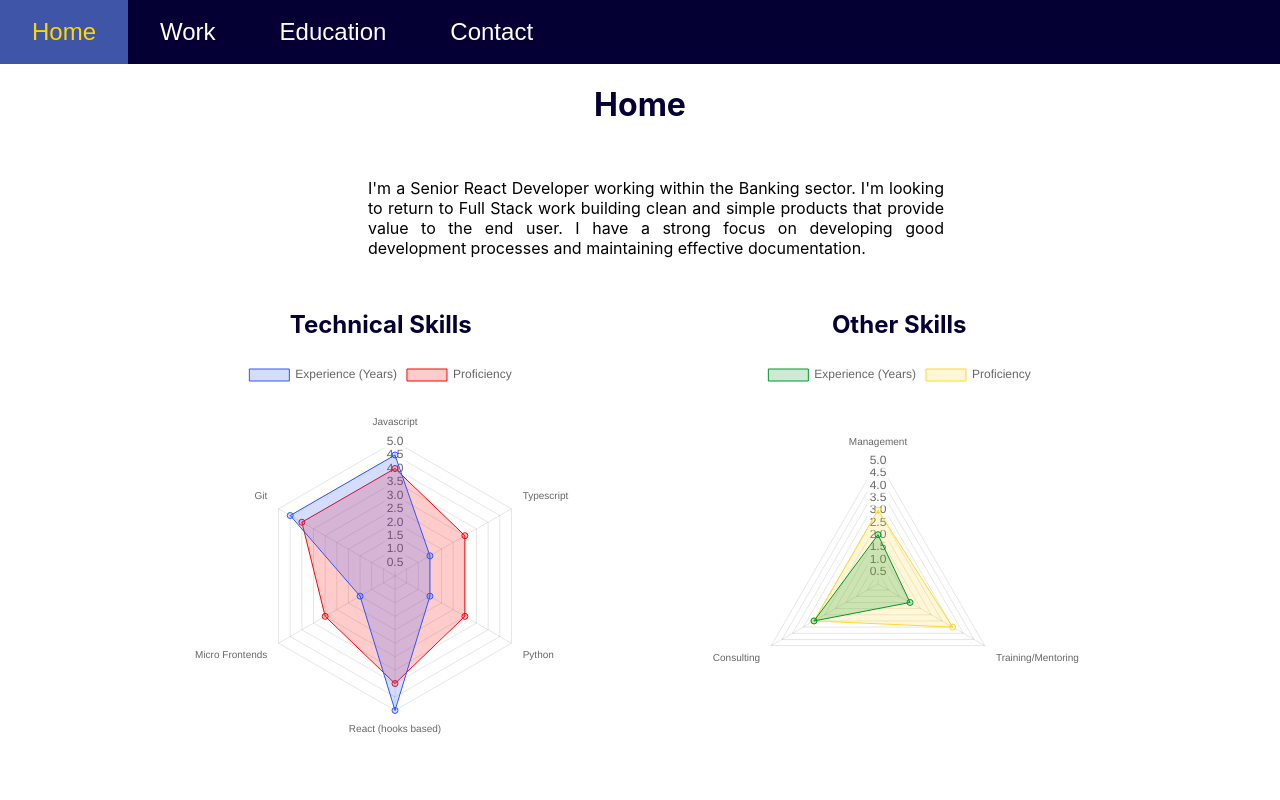
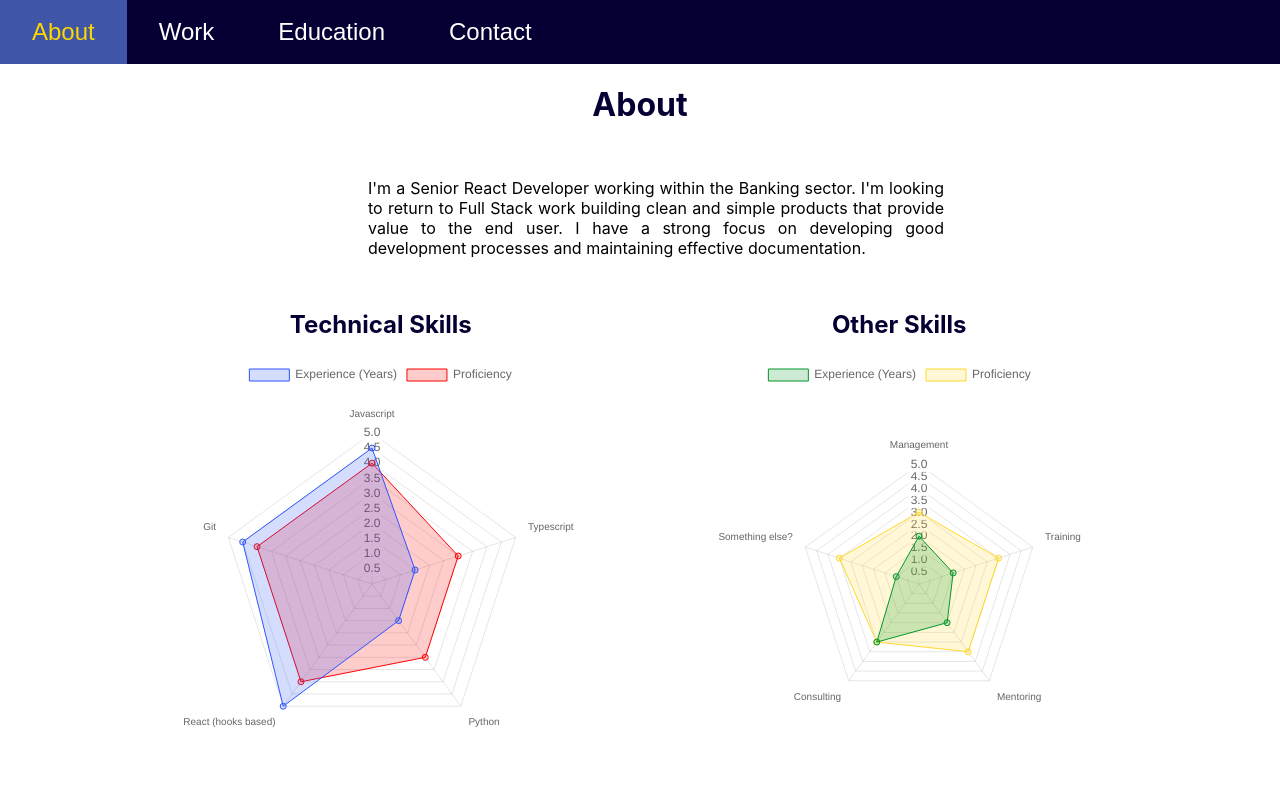
Before and after one commit to JoWilks25/Jo_Wilks_Practice_React_App, a React (Create React App) app: page /professional in a window 1280 px wide. Shown: the top 800 px of the page. Built offline with nearby package versions, Linux system fonts and the light colour scheme.

Commit message:
rename home to about, minor css changes, add cat other skills

```diff
--- a/src/routes/pro/HomePro.tsx
+++ b/src/routes/pro/HomePro.tsx
@@ -9,8 +9,7 @@ import { FaGithub, FaLinkedin } from 'react-icons/fa';
 import cssStyles from "../../styles";
 
 const PageWrapper = styled.div`
-  height: calc(100% - ${cssStyles.size.heightNavbar});
-  margin-top: ${cssStyles.size.heightNavbar};
+  height: 100%;
   display: flex;
   justify-content: flex-start;
   flex-direction: column;
@@ -55,12 +54,12 @@ const HomePro = ({ scrollId, setSelectedTab }: HomeProProps): React.ReactElement
           <a href={"https://www.linkedin.com/in/joanne-wilkins-aa3416146/"} target="_blank" style={{ padding: "1rem", textDecoration: "None", color: "#0A66C2" }}><FaLinkedin size={50} /></a>
         </Column> */}
       </Row>
-      <Row className="row" flexDirection="row" justifyContent="space-evenly" padding="0">
-        <Column className="column" width="35%" padding="0">
+      <Row className="row" flexDirection="row" justifyContent="space-evenly" padding="0" width="100%">
+        <Column className="column" width="35%" padding="0" justifyContent="center">
           <H2Styled fontColour={cssStyles.colours.navy}>Technical Skills</H2Styled>
           <RadarChart data={programmingData} options={chartOptions} />
         </Column>
-        <Column className="column" width="35%" padding="0">
+        <Column className="column" width="35%" padding="0" justifyContent="center">
           <H2Styled fontColour={cssStyles.colours.navy}>Other Skills</H2Styled>
           <RadarChart data={otherSkillsData} options={chartOptions} />
         </Column>
--- a/src/routes/pro/RadarChartData.tsx
+++ b/src/routes/pro/RadarChartData.tsx
@@ -27,18 +27,18 @@ const red = {
 }
 
 export const programmingData: any = {
-  labels: ['Javascript', 'Typescript', 'Python', 'React (hooks based)', 'Micro Frontends', 'Git'],
+  labels: ['Javascript', 'Typescript', 'Python', 'React (hooks based)', 'Git'],
   datasets: [
     {
       label: 'Experience (Years)',
-      data: [4.5, 1.5, 1.5, 5, 1.5, 4.5],
+      data: [4.5, 1.5, 1.5, 5, 4.5],
       scale: [0, 10],
       ...blue,
       borderWidth: 1,
     },
     {
       label: 'Proficiency',
-      data: [4, 3, 3, 4, 3, 4],
+      data: [4, 3, 3, 4, 4],
       scale: [0, 10],
       ...red,
       borderWidth: 1,
@@ -48,18 +48,18 @@ export const programmingData: any = {
 
 
 export const otherSkillsData: any = {
-  labels: ['Management', 'Training/Mentoring', 'Consulting'],
+  labels: ['Management', 'Training', 'Mentoring', 'Consulting', 'Something else?'],
   datasets: [
     {
       label: 'Experience (Years)',
-      data: [2, 1.5, 3],
+      data: [2, 1.5, 2, 3, 1],
       scale: [0, 10],
       ...green,
       borderWidth: 1,
     },
     {
       label: 'Proficiency',
-      data: [3, 3.5, 3],
+      data: [3, 3.5, 3.5, 3, 3.5],
       scale: [0, 10],
       ...yellow,
       borderWidth: 1,
--- a/src/routes/pro/RootPro.tsx
+++ b/src/routes/pro/RootPro.tsx
@@ -6,6 +6,7 @@ import WorkPro from "./WorkPro/WorkPro";
 
 const PageWrapper = styled.div`
   height: calc(100vh - 4rem);
+  margin-top: 4rem;
   width: 100vw;
   @media only screen and (max-width: 851px) {
     padding: 0 0 0 0;
@@ -16,7 +17,7 @@ const PageWrapper = styled.div`
 
 const navItems = [
   {
-    text: 'Home',
+    text: 'About',
   },
   {
     text: 'Work',
@@ -29,11 +30,11 @@ const navItems = [
   }
 ]
 const RootPro = (): React.ReactElement => {
-  const [selectedTab, setSelectedTab] = useState<string>('Home');
+  const [selectedTab, setSelectedTab] = useState<string>('About');
 
   const scrollToId = (id: string): void => {
     const element = document?.getElementById(id)
-    element?.scrollIntoView({ behavior: "smooth", block: "start", inline: "nearest" });
+    element?.scrollIntoView({ behavior: "smooth", block: "end", inline: "nearest" });
     setSelectedTab(id)
   }
 
@@ -41,7 +42,7 @@ const RootPro = (): React.ReactElement => {
     <React.Fragment>
       <NavBar navItems={navItems} selectedTab={selectedTab} scrollToId={scrollToId} />
       <PageWrapper>
-        <HomePro scrollId="Home" setSelectedTab={setSelectedTab} />
+        <HomePro scrollId="About" setSelectedTab={setSelectedTab} />
         <WorkPro scrollId="Work" setSelectedTab={setSelectedTab} />
         {/* <WorkPro scrollId="Education" setSelectedTab={setSelectedTab} /> */}
         {/* <WorkPro scrollId="Contact" setSelectedTab={setSelectedTab} /> */}
--- a/src/routes/pro/WorkPro/WorkPro.tsx
+++ b/src/routes/pro/WorkPro/WorkPro.tsx
@@ -8,7 +8,7 @@ import treeData from './TreeMapChartData'
 import WorkProItem from "./WorkProItem";
 
 const PageWrapper = styled.div`
-  margin-top: ${cssStyles.size.heightNavbar};
+  height: 100%;
   display: flex;
   flex-direction: column;
   padding: 0 ${cssStyles.size.heightNavbar};
@@ -111,8 +111,7 @@ const WorkPro = ({ scrollId, setSelectedTab }: WorkProProps): React.ReactElement
           },
         ]}
       />
-
-      {/* Ennovative */}
+      {/* Ennovative
       <Row className="row" flexDirection="row" justifyContent="flex-start">
         <img width="75px" height="75px" src="https://media.licdn.com/dms/image/C4E0BAQGhCAZEwjjJ3g/company-logo_200_200/0/1519904190459?e=1684972800&v=beta&t=jrtJ5_dR0or-YM1gr_-EztPAqxslNzTDjhJRS40tp40" />
         <H2Styled padding="0 0 0 1rem">Software Consultant - Ennovative PTY LTD<br /> SA, Australia, June 2017 - April 2018</H2Styled>
@@ -121,7 +120,7 @@ const WorkPro = ({ scrollId, setSelectedTab }: WorkProProps): React.ReactElement
         <ul>
           <li>Assisted in the design and helped oversee the development of various software solutions for clients, including mobile apps, web apps and implementing customised instances of cloud-based CRM systems.</li>
         </ul>
-      </Row>
+      </Row> */}
     </PageWrapper>
   )
 }
```
